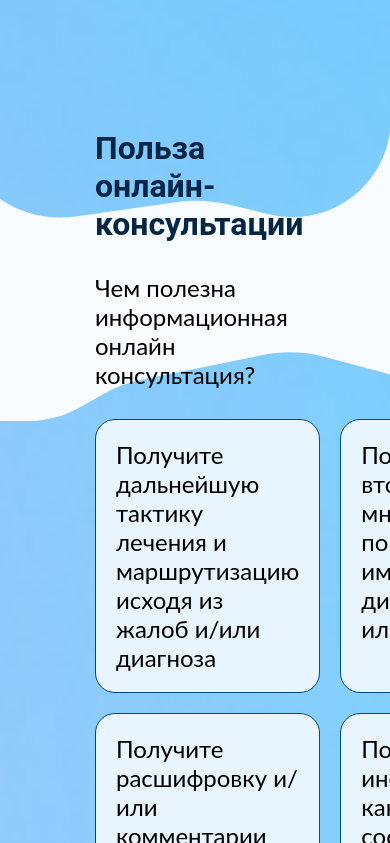
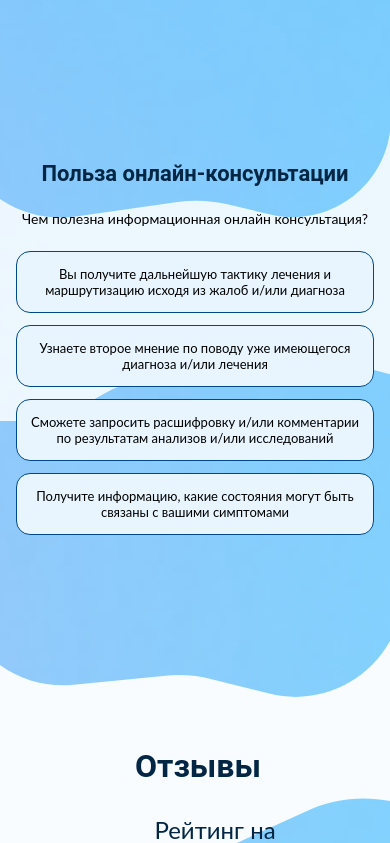
Before and after one commit to Nadya-Semyonova/doctorSavelieva, a React (Vite) app: page / in a window 390 px wide. Shown: the part 1921-2764 px from the top of the page. Built offline with nearby package versions, Linux system fonts and the light colour scheme.

Commit message:
mobile:benefit

```diff
--- a/src/sections/Benefit/Benefit.module.css
+++ b/src/sections/Benefit/Benefit.module.css
@@ -50,3 +50,87 @@
   width: 100%;
   display: block;
 }
+
+/* ========== планшет: < 1440px ========== */
+@media (max-width: 1439px) {
+  .benefit {
+    padding: 30px;
+  }
+
+  .title {
+    font-size: clamp(28px, 5vw, 32px);
+  }
+
+  .subtitle {
+    font-size: clamp(15px, 2.5vw, 16px);
+  }
+
+  .grid {
+    gap: 16px;
+  }
+
+  .card {
+    padding: 18px;
+    font-size: clamp(14px, 2vw, 16px);
+  }
+}
+
+/* ========== MOBILE: < 768px ========== */
+@media (max-width: 767px) {
+  .benefit {
+    padding:40px;
+  }
+
+  .wrapper {
+    gap: 24px;
+  }
+
+  .title {
+    font-size: 24px;
+    text-align: center;
+  }
+
+  .subtitle {
+    font-size: 15px;
+    text-align: center;
+    margin-inline: auto;
+  }
+
+  .grid {
+    grid-template-columns: 1fr; /* Одна колонка на мобильных */
+    gap: 12px;
+  }
+
+  .card {
+    padding: 16px;
+    border-radius: 16px;
+    font-size: 14px;
+    text-align: center; /* Опционально: центрируем текст на мобильных */
+  }
+
+  .wave {
+    opacity: 0.9; /* Чуть приглушаем декоративный элемент */
+  }
+}
+
+/* ========== SMALL MOBILE: < 480px ========== */
+@media (max-width: 479px) {
+  .benefit {
+    padding-inline: 16px;
+    padding-block: 32px 48px;
+  }
+
+  .title {
+    font-size: 22px;
+  }
+
+  .subtitle {
+    font-size: 14px;
+  }
+
+  .card {
+    padding: 14px;
+    font-size: 13px;
+    border-radius: 14px;
+  }
+}
--- a/src/sections/Benefit/Benefit.tsx
+++ b/src/sections/Benefit/Benefit.tsx
@@ -2,9 +2,9 @@ import Wave from "../../shared/ui/Waves/Wave";
 import styles from "./Benefit.module.css";
 
 const benefits = [
-  "Получите дальнейшую тактику лечения и маршрутизацию исходя из жалоб и/или диагноза",
-  "Получите второе мнение по поводу уже имеющегося диагноза и/или лечения",
-  "Получите расшифровку и/или комментарии по результатам анализов и/или исследований",
+  "Вы получите дальнейшую тактику лечения и маршрутизацию исходя из жалоб и/или диагноза",
+  "Узнаете второе мнение по поводу уже имеющегося диагноза и/или лечения",
+  "Сможете запросить расшифровку и/или комментарии по результатам анализов и/или исследований",
   "Получите информацию, какие состояния могут быть связаны с вашими симптомами",
 ];
 
```
